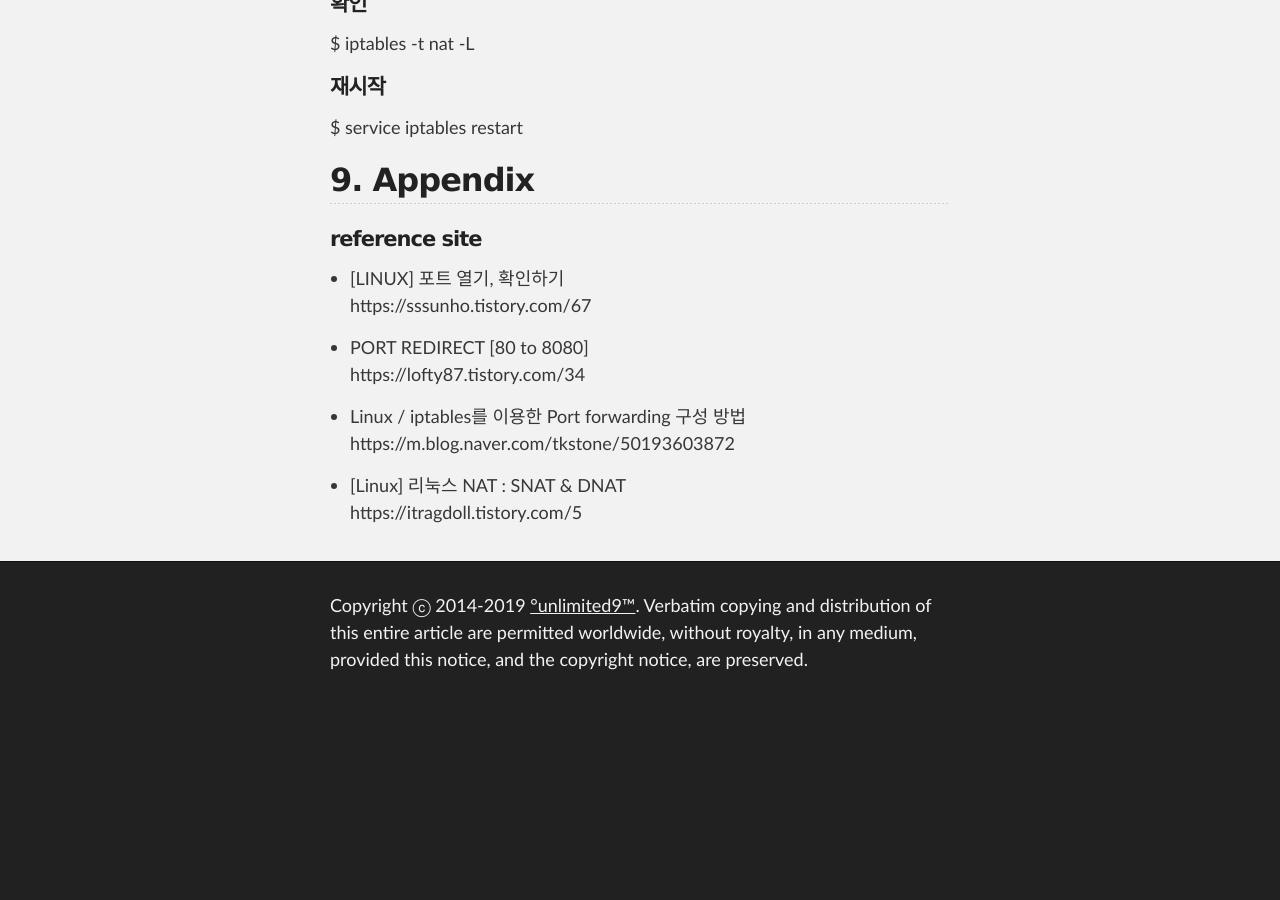
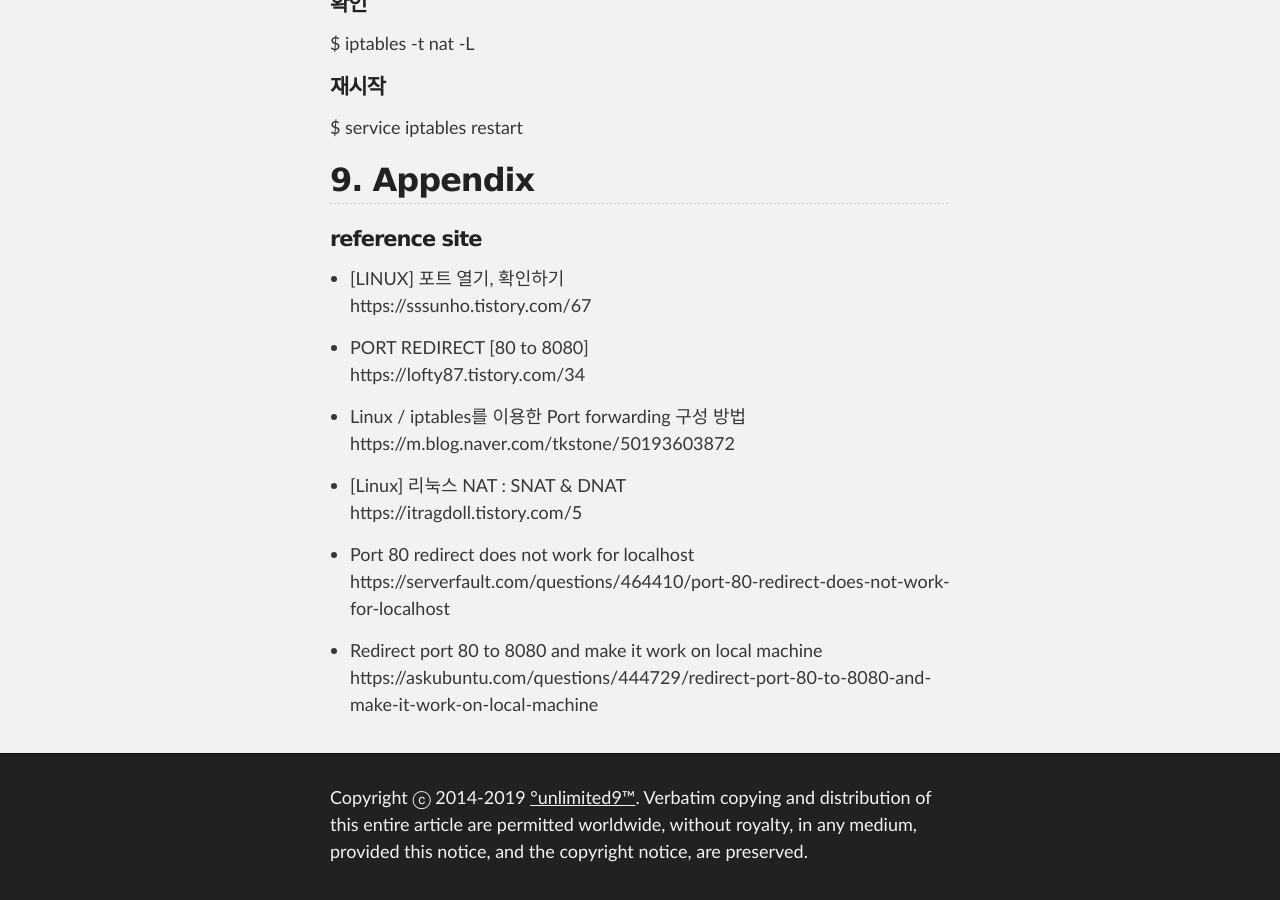
Before and after one commit to unlimited9/unlimited9.github.com, a Jekyll site: the page built from reference.notes/TA/system/linux.iptables.port.md, in a window 1280 px wide and 900 px high, scrolled down 1556 px. Built offline with Jekyll 4.4.1, drawn with Linux system fonts in a browser that asks for light colours; our own code applies the rules of GitHub Pages for plain Markdown files; before the commit the page ends 2264 px from its top, so only the background shows below that.

Commit message:
Update linux.iptables.port.md

```diff
--- a/reference.notes/TA/system/linux.iptables.port.md
+++ b/reference.notes/TA/system/linux.iptables.port.md
@@ -57,3 +57,9 @@ https://m.blog.naver.com/tkstone/50193603872
 
 + [Linux] 리눅스 NAT : SNAT & DNAT
 https://itragdoll.tistory.com/5
+
++ Port 80 redirect does not work for localhost
+https://serverfault.com/questions/464410/port-80-redirect-does-not-work-for-localhost
+
++ Redirect port 80 to 8080 and make it work on local machine
+https://askubuntu.com/questions/444729/redirect-port-80-to-8080-and-make-it-work-on-local-machine
```
